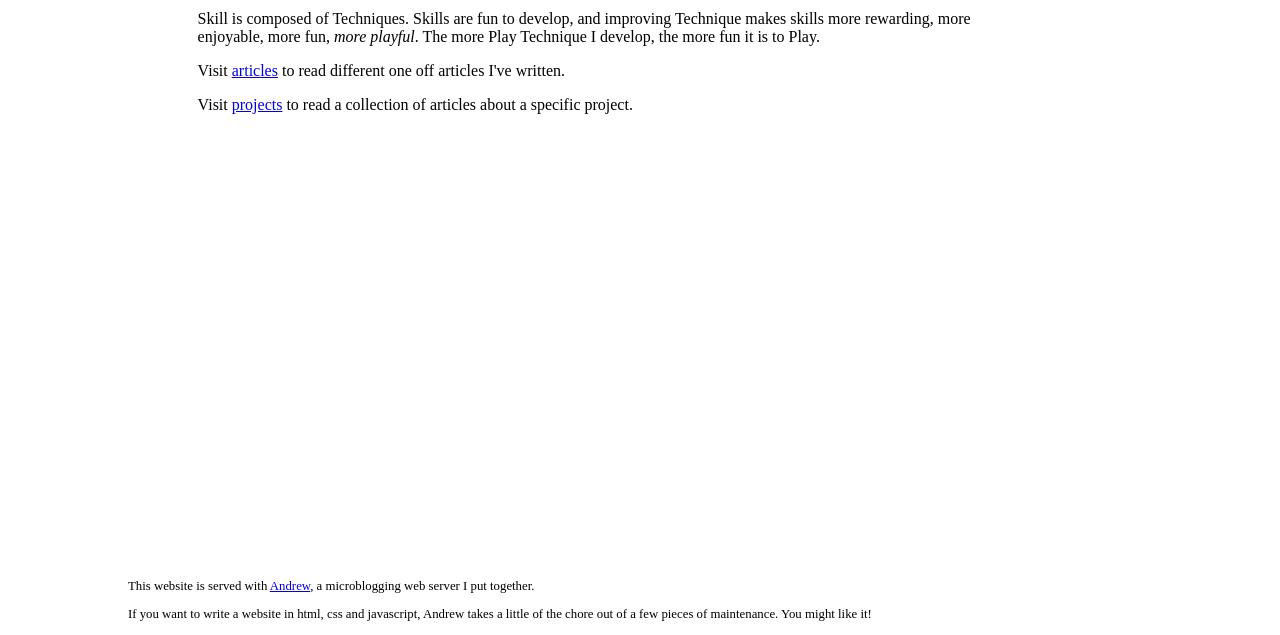
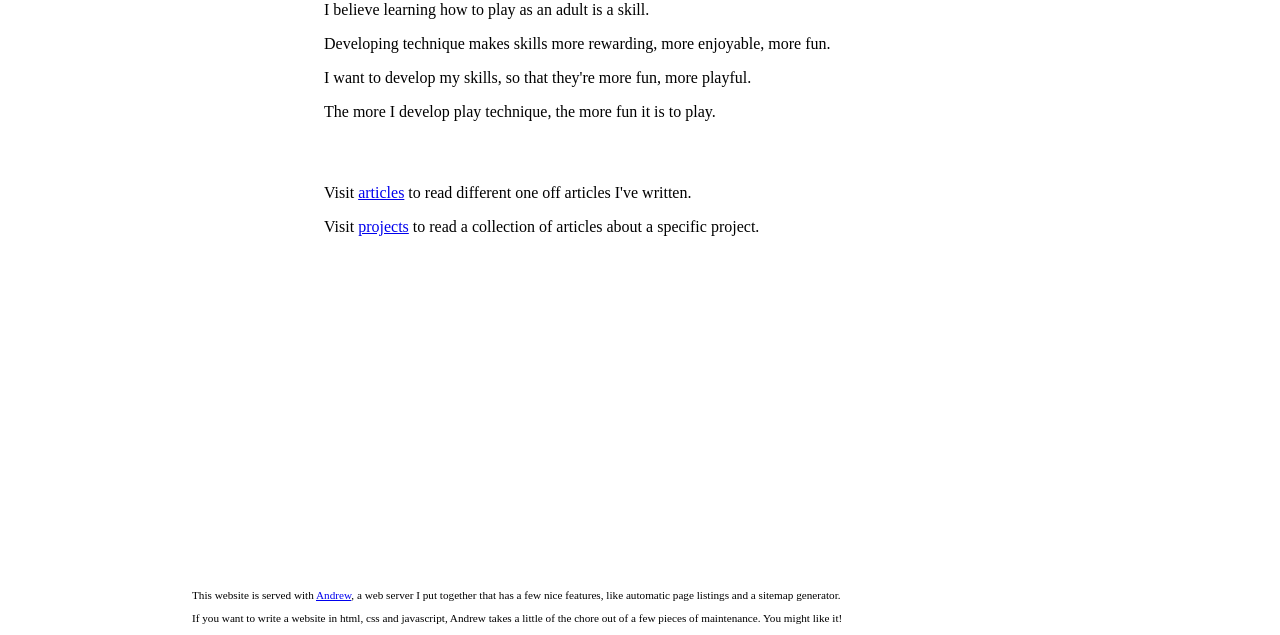
Before and after one commit to PlayTechnique/website, a plain HTML site: page website/index.html in a window 1280 px wide. Shown: the part 165-800 px from the top of the page. Drawn offline with nearby package versions, Linux system fonts and the light colour scheme.

Commit message:
Updates front page content and styles

```diff
--- a/website/index.html
+++ b/website/index.html
@@ -4,6 +4,18 @@
     <script type="text/javascript" src="/main.js"></script>
 
     <style>
+        .whoarewe {
+            /* background: linear-gradient(#ffffff, #cad4f4, #ffffff); */
+
+            border-radius: 0vh 0vh 40vh 40vh;
+        }
+
+        .whoarewe-inner {
+            margin-right: 25%;
+            margin-left: 25%;
+            margin-bottom: 5%;
+        }
+
         .playtechnique {
             font-family: Arial, sans-serif;
             font-size: 24px;
@@ -11,13 +23,24 @@
         }
 
         .playtechnique .big-bold {
-            font-size: 32px;
+            font-size: 24px;
             font-weight: bold;
+        }
+
+        #links {
+            margin-right: 25%;
+            margin-left: 25%;
+        }
+
+        footer {
+            font-size: 0.9em;
         }
     </style>
 </head>
 
 <body>
+    <link rel="stylesheet" href="/styles.css">
+
     <div class="container">
 
         <nav class="navigation">
@@ -27,31 +50,39 @@
             <a href="/social/index.html" class="link">social links</a>
         </nav>
 
-        <link rel="stylesheet" href="/styles.css">
-        <div id="header"></div>
 
-        <main>
-        <header class="playtechnique">
-            <span class="big-bold">P</span>lay<span class="big-bold">T</span>echnique
-        </header>
-        <div id="mission"><p>
-            Skill is composed of Techniques. Skills are fun to develop, and improving Technique makes skills more rewarding,
-            more enjoyable, more fun, <i>more playful</i>. The more Play Technique I develop, the more fun it is to Play.
-        </p>
+        <div class="whoarewe">
+            <div class="whoarewe-inner">
+                <header class="playtechnique">
+                    <span class="big-bold">play</span>technique
+                </header>
+                <div id="thesis">
+                    <p>I believe learning how to play as an adult is a skill.</p>
+                    <p>Developing technique makes skills more rewarding, more enjoyable, more fun.</p>
+                    <p>I want to develop my skills, so that they're more fun, more playful.</p>
+                    <p>The more I develop play technique, the more fun it is to play.</p>
+                </div>
+            </div>
         </div>
 
-        <p>
-            Visit <a href="/articles/index.html">articles</a> to read different one off articles I've written.
-        </p>
+        <div id="header"></div>
+        <div id="links">
 
-        <p>
-            Visit <a href="/projects/index.html">projects</a> to read a collection of articles about a specific project.
-        </p>
-    </main>
+            <p>
+                Visit <a href="/articles/index.html">articles</a> to read different one off articles I've written.
+            </p>
 
-</div>
+            <p>
+                Visit <a href="/projects/index.html">projects</a> to read a collection of articles about a specific
+                project.
+            </p>
+        </div>
+
+    </div>
 </body>
 <footer>
-    <p>This website is served with <a href="https://github.com/playtechnique/andrew">Andrew</a>, a microblogging web server I put together.</p>
-    <p>If you want to write a website in html, css and javascript, Andrew takes a little of the chore out of a few pieces of maintenance. You might like it!</p>
+    <p>This website is served with <a href="https://github.com/playtechnique/andrew">Andrew</a>, a web
+        server I put together that has a few nice features, like automatic page listings and a sitemap generator.</p>
+    <p>If you want to write a website in html, css and javascript, Andrew takes a little of the chore out of a few
+        pieces of maintenance. You might like it!</p>
 </footer>
--- a/website/styles.css
+++ b/website/styles.css
@@ -46,8 +46,8 @@ article {
 }
 
 footer {
-    margin-right: 10%;
-    margin-left: 10%;
+    margin-right: 15%;
+    margin-left: 15%;
 
     position: fixed;
     bottom: 0;
@@ -56,5 +56,5 @@ footer {
     left: 0;
     right: 0;
 
-    font-size: 0.8em
+    font-size: 0.7em
   }
```
